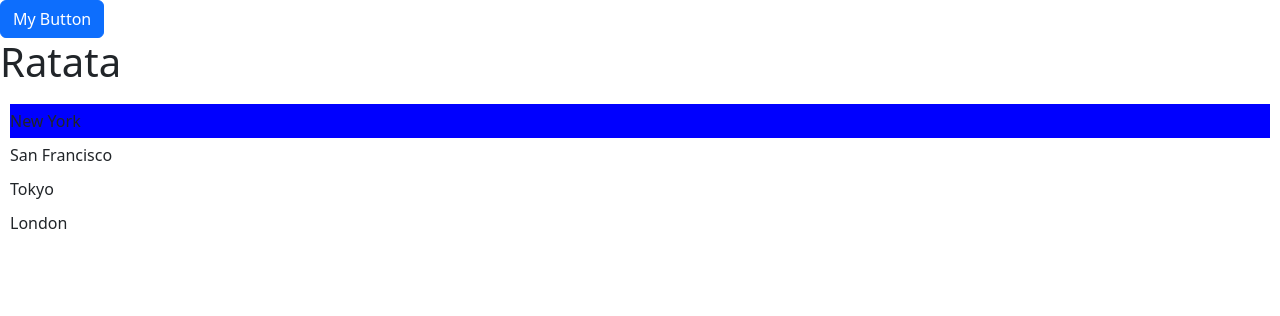
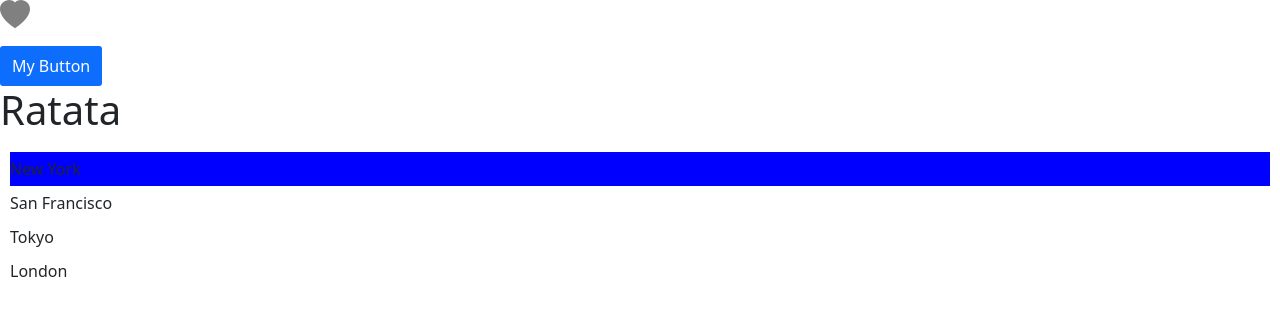
Before and after one commit to dsubiros/react-app-2024, a React (Vite) app: page / in a window 1280 px wide. Shown: the top 316 px of the page. Built offline with nearby package versions, Linux system fonts and the light colour scheme.

Commit message:
Excercise: Implement Like button

```diff
--- a/package.json
+++ b/package.json
@@ -12,6 +12,7 @@
     "bootstrap": "^5.2.3",
     "react": "^18.2.0",
     "react-dom": "^18.2.0",
+    "react-icons": "^4.7.1",
     "styled-components": "^6.1.11"
   },
   "devDependencies": {
--- a/src/App.tsx
+++ b/src/App.tsx
@@ -3,6 +3,9 @@ import Alert from "./components/Alert";
 import Button from "./components/Button";
 import ListGroup from "./components/ListGroup";
 import './App.css';
+
+import {BsCalendarFill} from 'react-icons/bs';
+import Like from "./components/Like/Like";
 
 
 function App() {
@@ -17,6 +20,9 @@ function App() {
   return (
     <>
       {message && <Alert onClose={() => setMessage("")}>{message}</Alert>}
+
+      <p><Like onClick={() => console.log('Clicked!!')}/></p>
+
       <Button
         color="primary"
         onClick={() => {
@@ -25,7 +31,9 @@ function App() {
           setCount(count + 1);
         }}
       >
+
         My Button
+        {/* <BsCalendarFill color="red" size={40}/> */}
       </Button>
 
       <ListGroup
--- /dev/null
+++ b/src/components/Button/Button.module.css
@@ -0,0 +1,10 @@
+.btn {
+    border: 0;
+    padding: 8px 12px;
+    border-radius: 3px;
+}
+
+.btn-primary {
+    background-color: #0d6efd;
+    color: white;
+}
--- a/src/components/Button.tsx
+++ b/src/components/Button/Button.tsx
@@ -1,4 +1,4 @@
-import React from "react";
+import styles from './Button.module.css';
 
 interface Props {
   children: string;
@@ -16,7 +16,8 @@ interface Props {
 
 const Button = ({ children, color = "primary", onClick }: Props) => {
   return (
-    <button color="button" className={"btn btn-" + color}
+    // <button color="button" className={"btn btn-" + color}
+    <button color="button" className={[styles.btn, styles['btn-' + color]].join(' ')}
     onClick={onClick}>
       {children}
     </button>
--- /dev/null
+++ b/src/components/Button/index.ts
@@ -0,0 +1,3 @@
+import Button from "./Button";
+
+export default Button;
--- /dev/null
+++ b/src/components/Like/Like.module.css
@@ -0,0 +1,8 @@
+.like {
+    color: grey;
+    cursor: pointer;
+}
+
+.active {
+    color: red;
+}
--- /dev/null
+++ b/src/components/Like/Like.tsx
@@ -0,0 +1,30 @@
+import React, { useState } from "react";
+import { BsFillHeartFill } from "react-icons/bs";
+
+import styles from "./Like.module.css";
+
+interface Props {
+  onClick: () => void;
+}
+
+// const Like = ({onClick}: Props) => {
+
+const Like = ({ onClick }: Props) => {
+  const [active, toggleActive] = useState(false);
+
+  const handleClick = () => {
+    toggleActive(!active);
+    onClick();
+  };
+
+  return (
+    <BsFillHeartFill
+      onClick={handleClick}
+      size={30}
+      color={active ? "red" : "grey"}
+      className={[styles.like].join(" ")}
+    />
+  );
+};
+
+export default Like;
```
Also changed, not shown: src/components/Like/index.ts (added), 1 other file (tests, documents, lock files or other folders).
